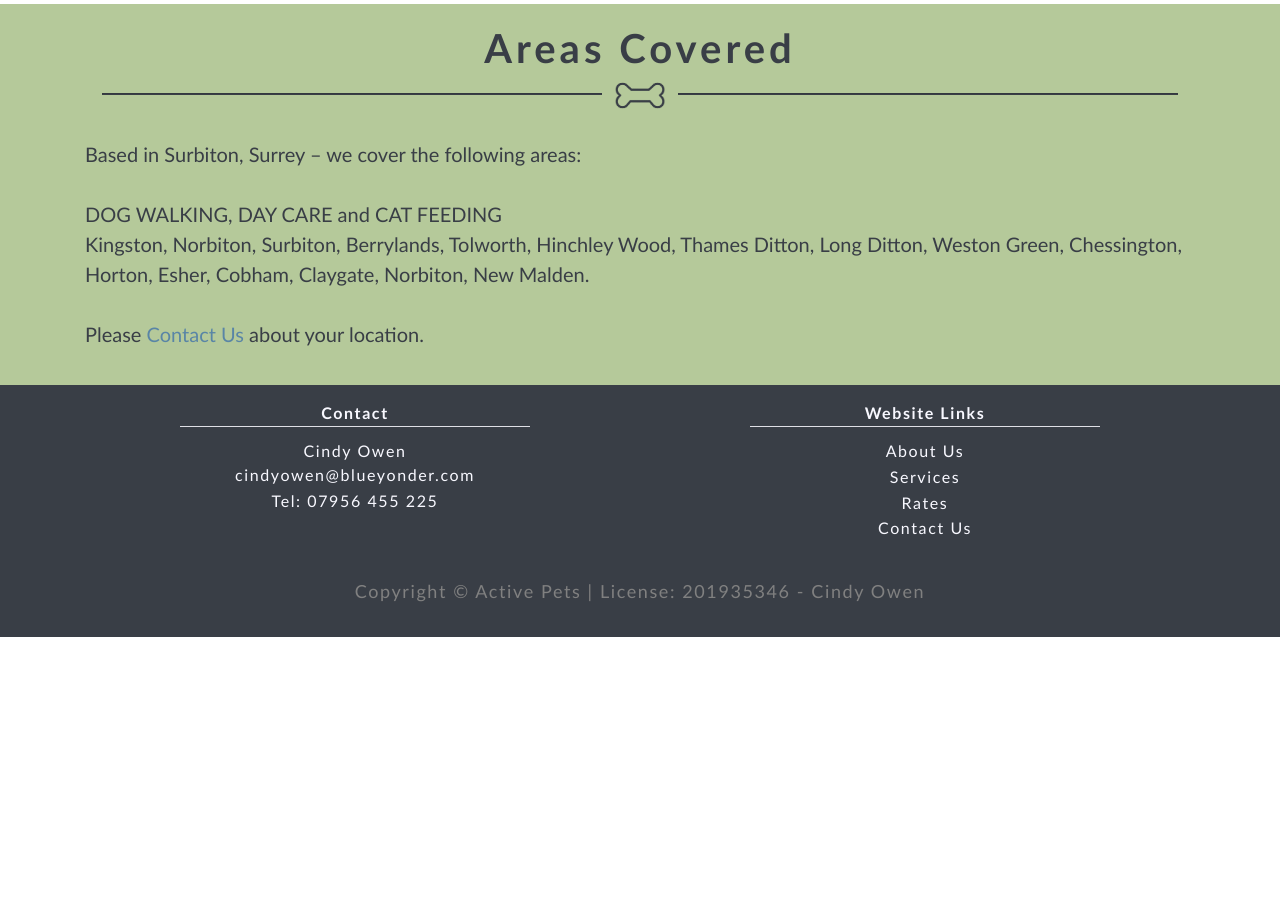
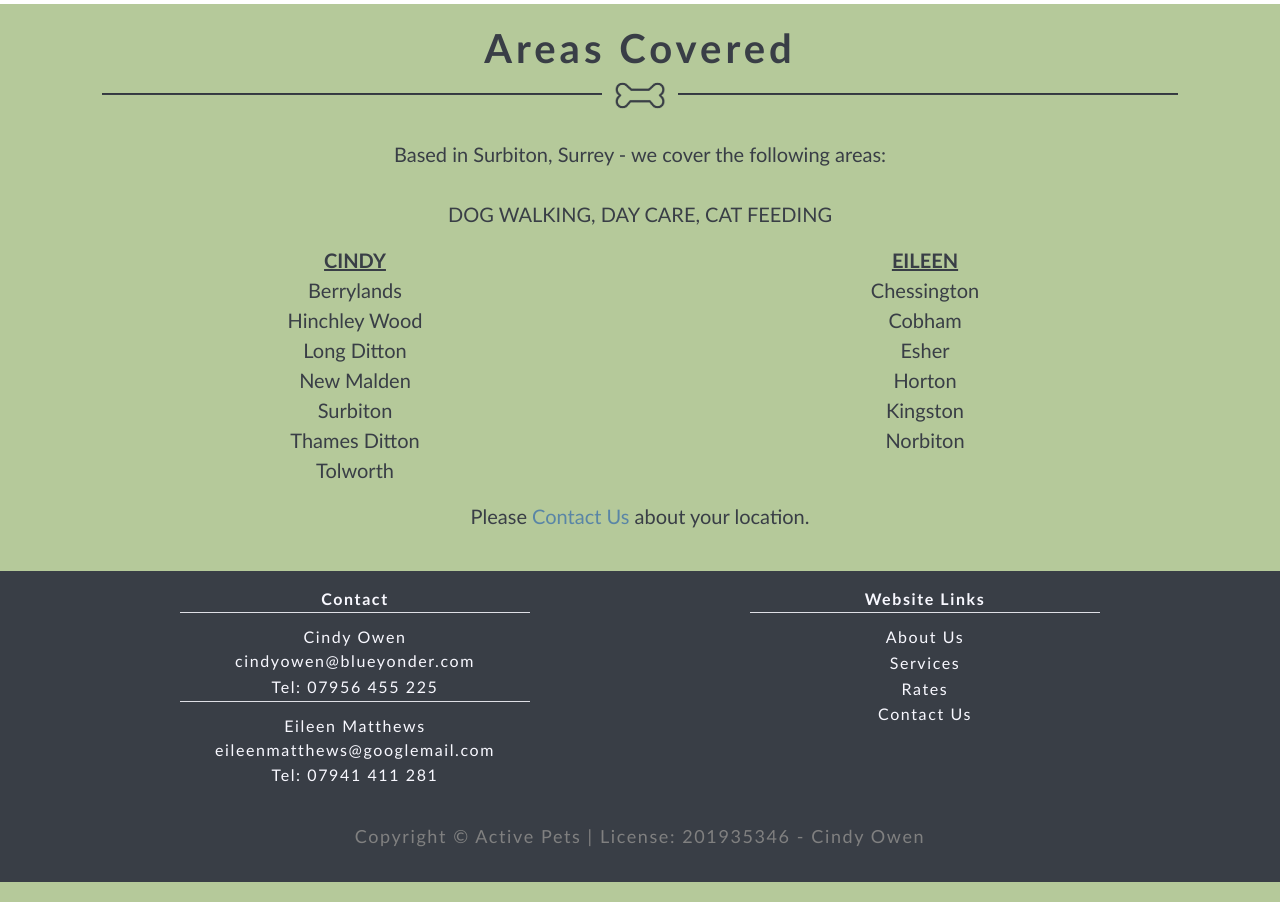
Before and after one commit to AJO-Python/Activepetz_host, a plain HTML site: page index.html in a window 1280 px wide. Shown: the part 2080-2982 px from the top of the page. Before the commit the page ends 2717 px from the top, so only its background shows below. Drawn offline with Linux system fonts and the light colour scheme.

Commit message:
PR from old Activepetz

```diff
--- a/index.html
+++ b/index.html
@@ -281,28 +281,50 @@
       </div>
     </div>
 
-
     <!-- Areas -->
     <div class="green-stripe">
-      <div class="container-md">
+    <div class="container-md space-bottom">
         <h1 class="centre space-bottom--none">Areas Covered</h1>
         <div class="hr-icon space-bottom--s">
           <hr class="hr--short">
           <img class="img-with-hr" src="media/bone.png" alt="Pet Care Bone Icon">
           <hr class="hr--short">
         </div>
-        <p>
-          Based in Surbiton, Surrey – we cover the following areas:
-          <br><br>
-          DOG WALKING, DAY CARE and CAT FEEDING
+        <p class="text-center">
+        Based in Surbiton, Surrey - we cover the following areas:
+        <br><br>
+        DOG WALKING, DAY CARE, CAT FEEDING
+        </p>
+      <div class="row">
+        <div class="col-md-5 mx-auto space-bottom--resize--lg">
+          <p class="text-center">
+          <b><u>CINDY</u></b>
           <br>
-          Kingston, Norbiton, Surbiton, Berrylands, Tolworth, Hinchley Wood, Thames Ditton, Long Ditton, Weston Green, Chessington, Horton, Esher, Cobham, Claygate, Norbiton, New Malden.
-
-          <br><br>
-          Please <a href="contact_us.html">Contact Us</a> about your location.
-        </p>
+          Berrylands<br>
+          Hinchley Wood<br>
+          Long Ditton<br>
+          New Malden<br>
+          Surbiton<br>
+          Thames Ditton<br>
+          Tolworth<br>
+          </p>
+        </div>
+        <div class="col-md-5 mx-auto">
+          <p class="text-center">
+          <b><u>EILEEN</u></b>
+          <br>
+          Chessington<br>
+          Cobham<br>
+          Esher<br>
+          Horton<br>
+          Kingston<br>
+          Norbiton<br>
+          </p>
         </div>
       </div>
+      <p class="text-center">
+        Please <a href="contact_us.html">Contact Us</a> about your location.
+      </p>
     </div>
 
 
@@ -316,6 +338,10 @@
             Cindy Owen <br>
             <a href="mailto:cindyowen@blueyonder.com">cindyowen@blueyonder.com</a> <br>
             Tel: 07956 455 225 <br>
+            <hr>
+            Eileen Matthews <br>
+            <a href="mailto:eileenmatthews@googlemail.com">eileenmatthews@googlemail.com</a> <br>
+            Tel: 07941 411 281 <br>
           </div>
           <div class="col-lg-4 mx-auto centre">
             <b>Website Links</b>
@@ -323,7 +349,7 @@
             <a href="#">About Us</a> <br>
             <a href="services.html">Services</a> <br>
             <a href="rates.html">Rates</a> <br>
-            <a href="contact.html">Contact Us</a> <br>
+            <a href="contact_us.html">Contact Us</a> <br>
           </div>
 
         </div>
```
Also changed, not shown: contact_us.html (+6 -2 lines), rates.html (+4 -0 lines), services.html (+4 -0 lines).
